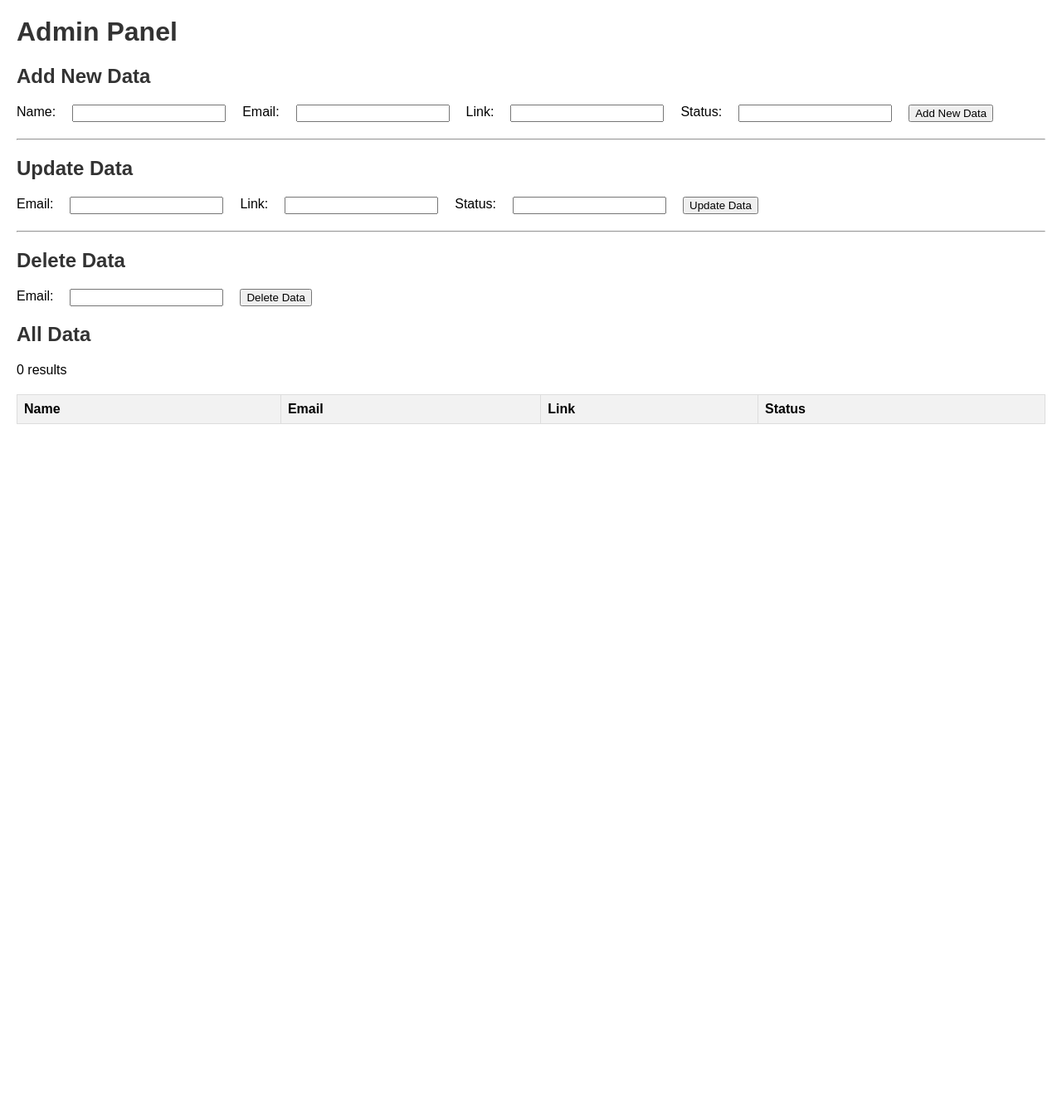
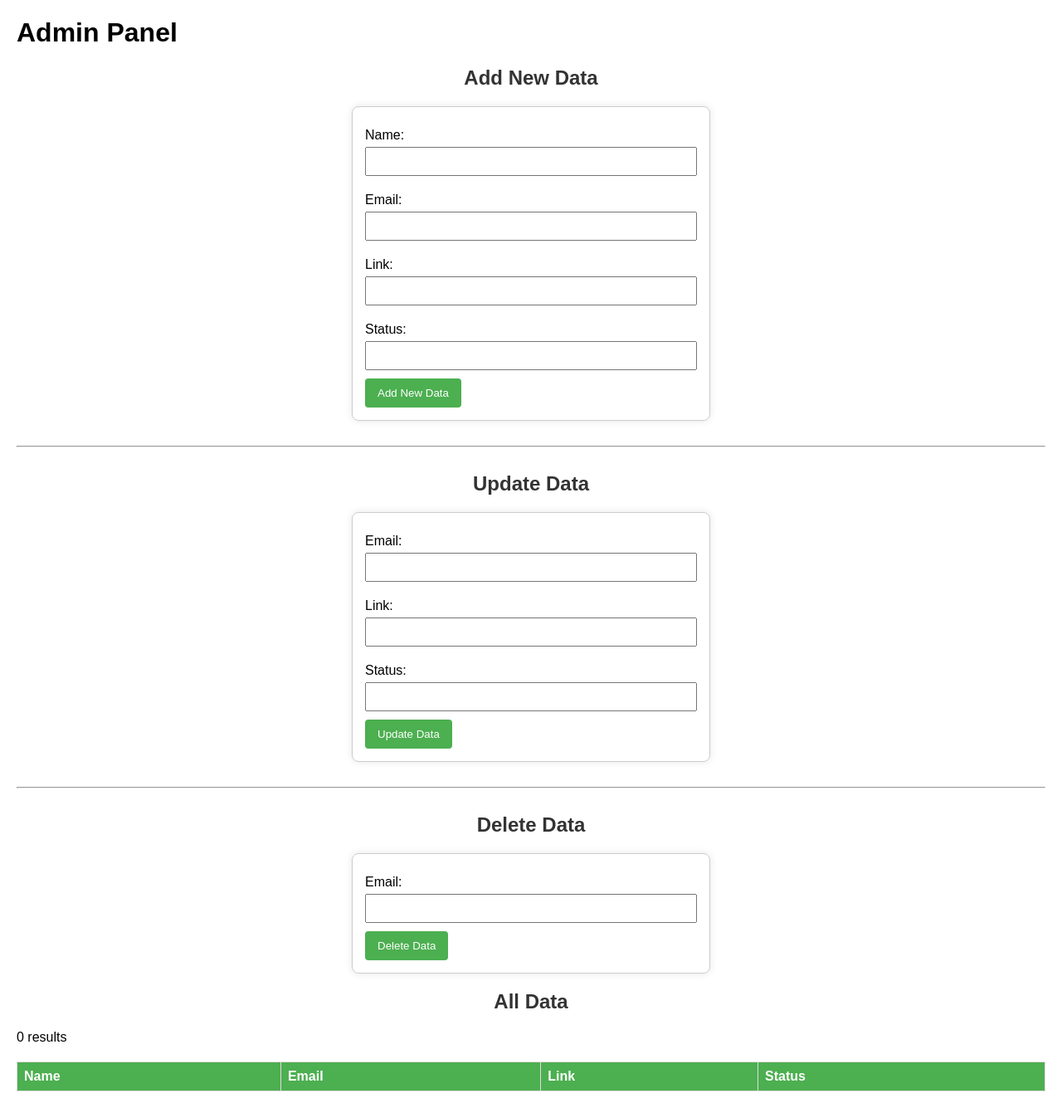
Before and after one commit to Kun0311al/Panamara_group, a PHP site: page /admin/admin.php in a window 1280 px wide. Shown: the whole page at 83% size. Before the commit the page ends 511 px from the top, so only its background shows below. Run offline with PHP 8.4, Linux system fonts and the light colour scheme; the visitor is signed in with stand-in values (Sample User, id 1); data that the repository does not hold is empty.

Commit message:
Update admin.php

```diff
--- a/admin/admin.php
+++ b/admin/admin.php
@@ -26,15 +26,37 @@ if (!isset($_SESSION['admin']) || $_SESSION['admin'] !== true) {
 
         h2 {
             color: #333;
+            text-align: center;
         }
 
         form {
-            margin-bottom: 20px;
-            display: flex;
+            max-width: 400px;
+            margin: 20px auto;
+            padding: 15px;
+            border: 1px solid #ccc;
+            border-radius: 8px;
+            box-shadow: 0 0 10px rgba(0, 0, 0, 0.1);
+        }
+
+        label {
+            display: block;
+            margin: 10px 0 5px;
         }
 
         input {
-            margin: 0 20px;
+            width: 100%;
+            padding: 8px;
+            margin-bottom: 10px;
+            box-sizing: border-box;
+        }
+
+        button {
+            background-color: #4CAF50;
+            color: white;
+            padding: 10px 15px;
+            border: none;
+            border-radius: 4px;
+            cursor: pointer;
         }
 
         table {
@@ -50,13 +72,15 @@ if (!isset($_SESSION['admin']) || $_SESSION['admin'] !== true) {
         }
 
         th {
-            background-color: #f2f2f2;
+            background-color: #4CAF50;
+            color: white;
         }
 
-        h1 {
-            margin-top: 20px;
-            color: #333;
+        hr {
+            margin-top: 30px;
+            margin-bottom: 30px;
         }
+
     </style>
 </head>
 <body>
```
